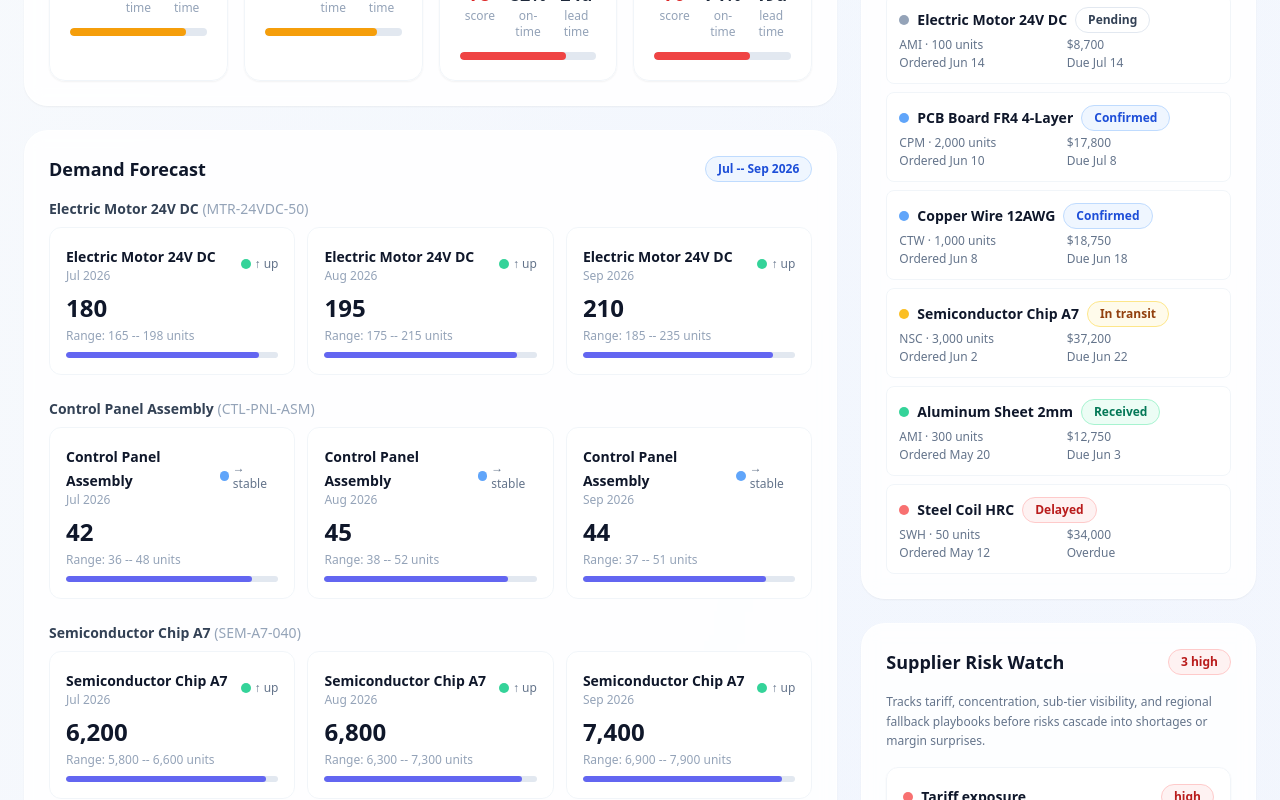
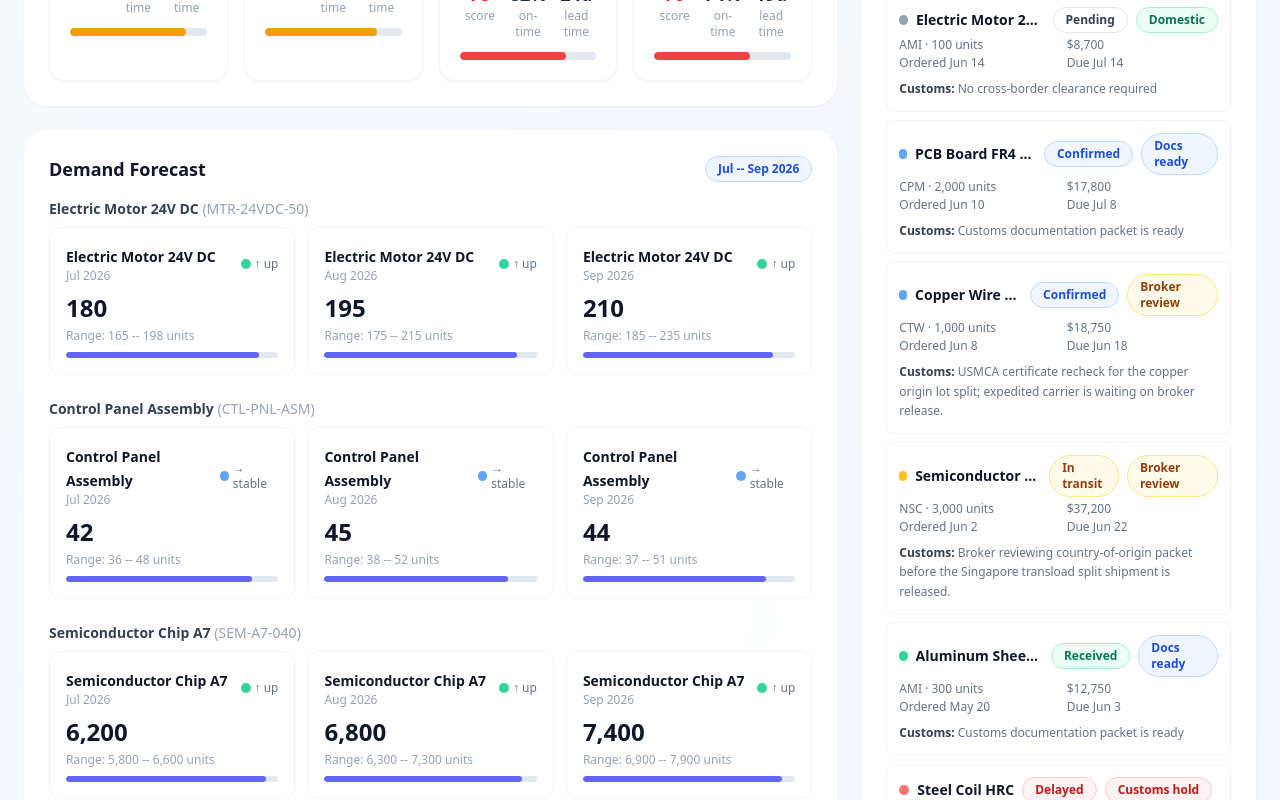
Before and after one commit to tensorgarden/supply-chain-ai, a Next.js app: page / in a window 1280 px wide. Shown: the part 1880-2680 px from the top of the page. Built offline with nearby package versions, Linux system fonts and the light colour scheme.

Commit message:
Add customs clearance risk tracking

```diff
--- a/src/app/page.tsx
+++ b/src/app/page.tsx
@@ -15,6 +15,7 @@ import type {
   QualityCheck,
   DemandForecast,
   SupplierRiskExposure,
+  PurchaseOrder,
 } from "@/lib/types";
 
 // --- Reusable components ---
@@ -789,6 +790,39 @@ function orderStatusTone(
   return "slate";
 }
 
+function customsStatusLabel(status: string): string {
+  const labels: Record<string, string> = {
+    domestic: "Domestic",
+    documents_ready: "Docs ready",
+    broker_review: "Broker review",
+    customs_hold: "Customs hold",
+  };
+  return labels[status] || status.replace("_", " ");
+}
+
+function customsStatusTone(
+  status: string
+): "green" | "red" | "amber" | "blue" | "slate" {
+  if (status === "customs_hold") return "red";
+  if (status === "broker_review") return "amber";
+  if (status === "documents_ready") return "blue";
+  if (status === "domestic") return "green";
+  return "slate";
+}
+
+function customsClearanceNote(po: PurchaseOrder): string {
+  if (po.customsDelayReason) return po.customsDelayReason;
+  if (po.customsBrokerEta) {
+    return `Broker ETA ${new Date(po.customsBrokerEta).toLocaleDateString("en-US", {
+      month: "short",
+      day: "numeric",
+    })}`;
+  }
+  return po.customsClearanceStatus === "domestic"
+    ? "No cross-border clearance required"
+    : "Customs documentation packet is ready";
+}
+
 function RecentOrdersPanel() {
   const sorted = [...demoPurchaseOrders].sort(
     (a, b) => new Date(b.orderDate).getTime() - new Date(a.orderDate).getTime()
@@ -834,6 +868,9 @@ function RecentOrdersPanel() {
                 <Badge tone={orderStatusTone(po.status)}>
                   {orderStatusLabel(po.status)}
                 </Badge>
+                <Badge tone={customsStatusTone(po.customsClearanceStatus)}>
+                  {customsStatusLabel(po.customsClearanceStatus)}
+                </Badge>
               </div>
               <div className="text-xs text-slate-500 grid grid-cols-2 gap-x-4 gap-y-0.5">
                 <span>
@@ -842,6 +879,10 @@ function RecentOrdersPanel() {
                 <span>{total}</span>
                 <span>Ordered {orderDate}</span>
                 <span>{po.status === "delayed" ? "Overdue" : `Due ${new Date(po.expectedDeliveryDate).toLocaleDateString("en-US", { month: "short", day: "numeric" })}`}</span>
+              </div>
+              <div className="mt-2 text-xs leading-relaxed text-slate-500">
+                <span className="font-semibold text-slate-700">Customs:</span>{" "}
+                {customsClearanceNote(po)}
               </div>
             </div>
           );
--- a/src/lib/demo-data.ts
+++ b/src/lib/demo-data.ts
@@ -174,6 +174,9 @@ export const demoPurchaseOrders: PurchaseOrder[] = [
     mitigationAction: "split_shipment",
     lastCarrierUpdate: "2026-06-18T14:30:00Z",
     estimatedDelayDays: 2,
+    customsClearanceStatus: "broker_review",
+    customsBrokerEta: "2026-06-19T18:00:00Z",
+    customsDelayReason: "Broker reviewing country-of-origin packet before the Singapore transload split shipment is released.",
   },
   {
     id: "po_002",
@@ -189,6 +192,9 @@ export const demoPurchaseOrders: PurchaseOrder[] = [
     mitigationAction: "reroute_lane",
     lastCarrierUpdate: "2026-06-04T09:15:00Z",
     estimatedDelayDays: 5,
+    customsClearanceStatus: "customs_hold",
+    customsBrokerEta: "2026-06-06T12:00:00Z",
+    customsDelayReason: "Country-of-origin certificate mismatch at the Rotterdam broker desk; duty review must clear before the lane reroute moves.",
   },
   {
     id: "po_003",
@@ -204,6 +210,9 @@ export const demoPurchaseOrders: PurchaseOrder[] = [
     mitigationAction: "supplier_recovery_call",
     lastCarrierUpdate: "2026-06-13T11:00:00Z",
     estimatedDelayDays: 1,
+    customsClearanceStatus: "documents_ready",
+    customsBrokerEta: null,
+    customsDelayReason: null,
   },
   {
     id: "po_004",
@@ -219,6 +228,9 @@ export const demoPurchaseOrders: PurchaseOrder[] = [
     mitigationAction: "none",
     lastCarrierUpdate: null,
     estimatedDelayDays: 0,
+    customsClearanceStatus: "domestic",
+    customsBrokerEta: null,
+    customsDelayReason: null,
   },
   {
     id: "po_005",
@@ -234,6 +246,9 @@ export const demoPurchaseOrders: PurchaseOrder[] = [
     mitigationAction: "none",
     lastCarrierUpdate: "2026-06-02T16:00:00Z",
     estimatedDelayDays: 0,
+    customsClearanceStatus: "documents_ready",
+    customsBrokerEta: null,
+    customsDelayReason: null,
   },
   {
     id: "po_006",
@@ -249,6 +264,9 @@ export const demoPurchaseOrders: PurchaseOrder[] = [
     mitigationAction: "expedite_carrier",
     lastCarrierUpdate: "2026-06-18T08:45:00Z",
     estimatedDelayDays: 3,
+    customsClearanceStatus: "broker_review",
+    customsBrokerEta: "2026-06-18T16:30:00Z",
+    customsDelayReason: "USMCA certificate recheck for the copper origin lot split; expedited carrier is waiting on broker release.",
   },
 ];
 
--- a/src/lib/types.ts
+++ b/src/lib/types.ts
@@ -113,6 +113,12 @@ export type OrderMitigationAction =
   | "split_shipment"
   | "supplier_recovery_call";
 
+export type CustomsClearanceStatus =
+  | "domestic"
+  | "documents_ready"
+  | "broker_review"
+  | "customs_hold";
+
 export interface PurchaseOrder {
   id: string;
   productId: string;
@@ -127,6 +133,9 @@ export interface PurchaseOrder {
   mitigationAction: OrderMitigationAction;
   lastCarrierUpdate: string | null;
   estimatedDelayDays: number;
+  customsClearanceStatus: CustomsClearanceStatus;
+  customsBrokerEta: string | null;
+  customsDelayReason: string | null;
 }
 
 export interface SupplyChainMetrics {
```
Also changed, not shown: 1 other file (tests, documents, lock files or other folders).
